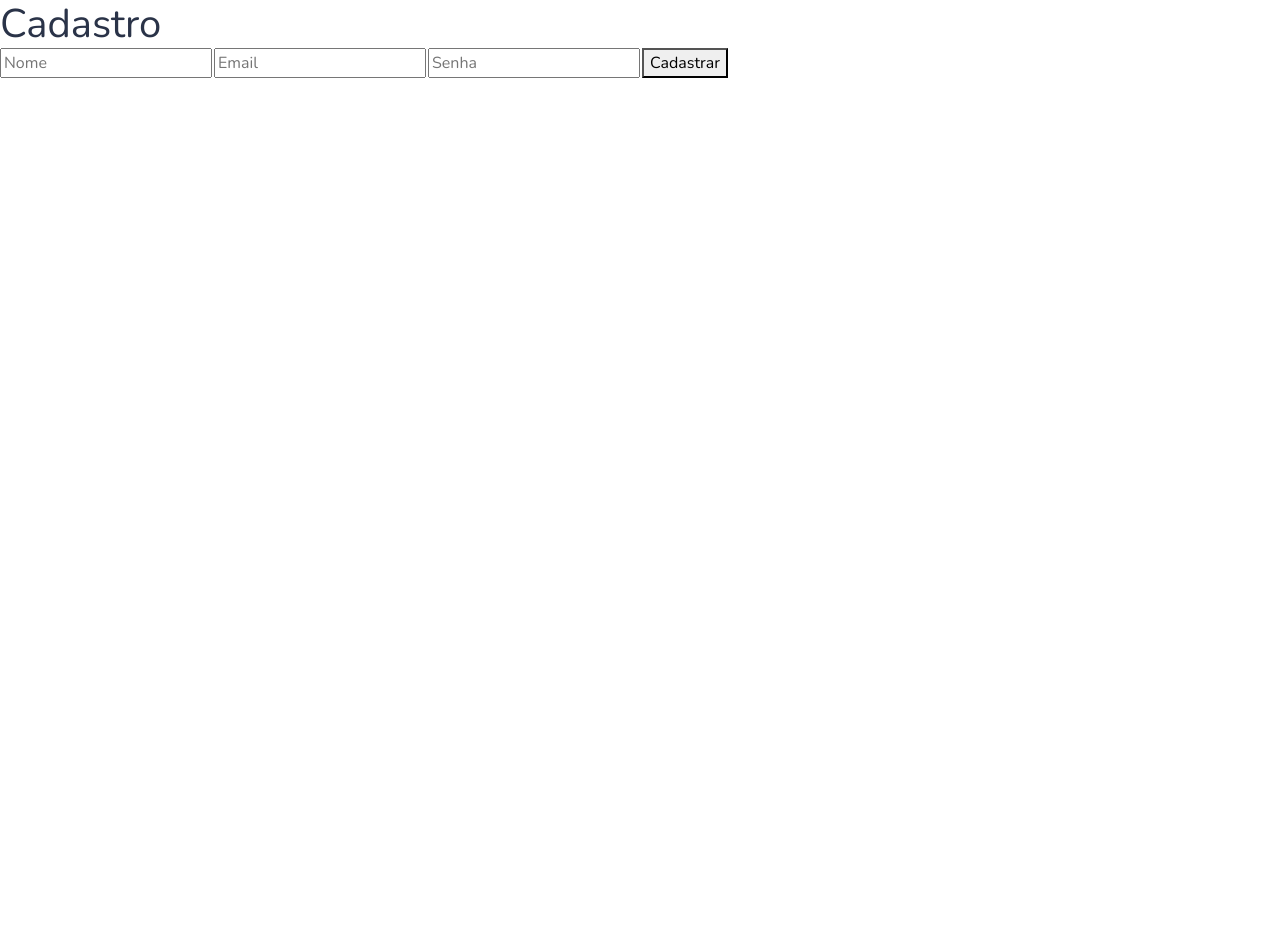
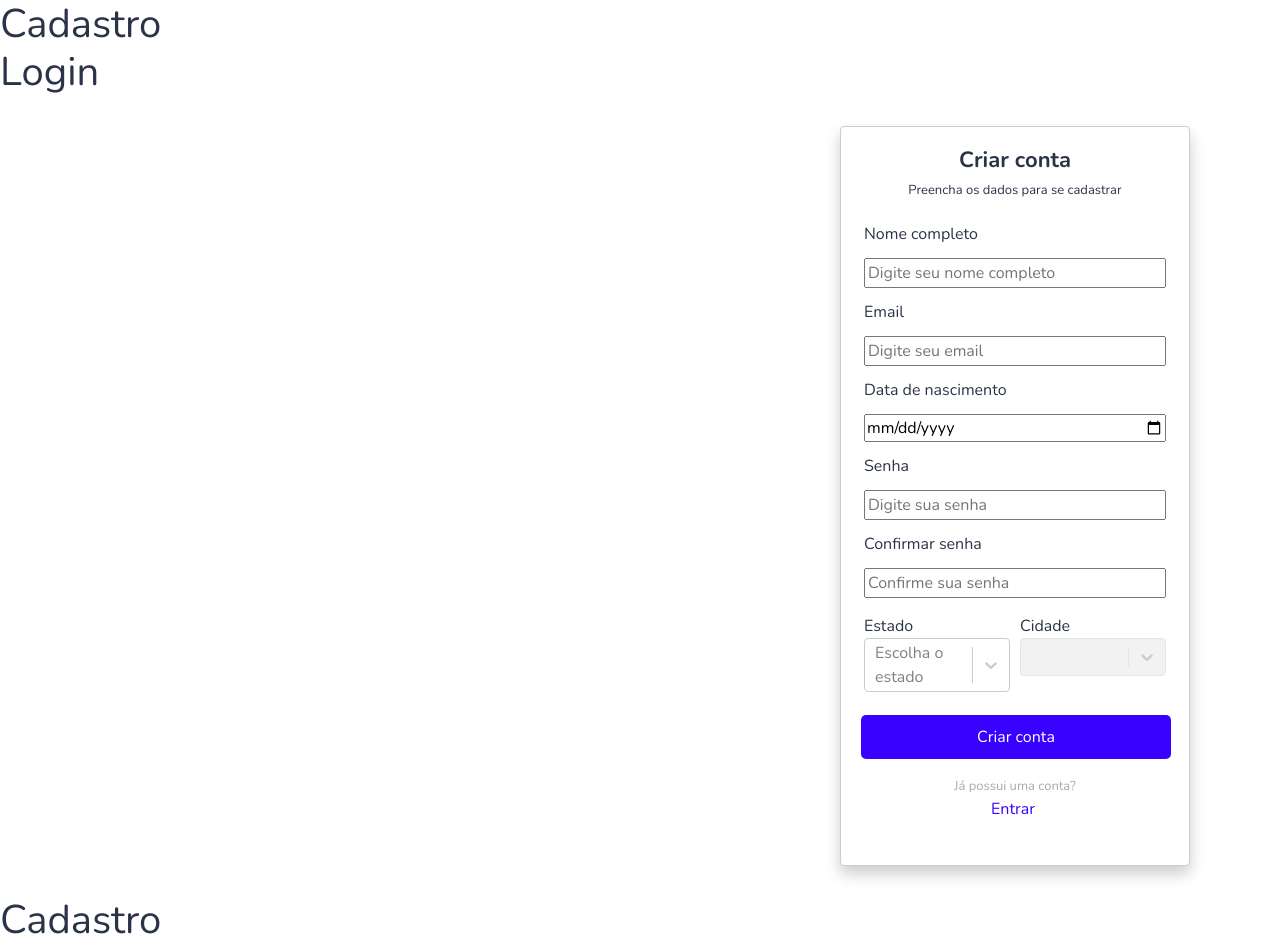
Before and after one commit to AnaPaulaJBraga/front-voluntariado-extensao, a React (Vite) app: page /inicio in a window 1280 px wide. Before the commit the page ends 800 px from the top, so only its background shows below. Built offline with nearby package versions, Linux system fonts and the light colour scheme.

Commit message:
feat: adição de componente CidadeEstado com select e alterações no Register.jsx

```diff
--- a/package.json
+++ b/package.json
@@ -13,7 +13,8 @@
     "bootstrap": "^5.3.8",
     "react": "^19.2.5",
     "react-dom": "^19.2.5",
-    "react-router-dom": "^7.14.2"
+    "react-router-dom": "^7.14.2",
+    "react-select": "^5.10.2"
   },
   "devDependencies": {
     "@eslint/js": "^10.0.1",
--- /dev/null
+++ b/src/components/CityState/CidadeEstado.jsx
@@ -0,0 +1,67 @@
+import Select from "react-select";
+import { useState } from "react";
+
+// Estados
+const estados = [
+  { value: "SP", label: "São Paulo" },
+  { value: "RJ", label: "Rio de Janeiro" },
+  { value: "MG", label: "Minas Gerais" },
+  { value: "PR", label: "Paraná" },
+];
+
+// Cidades por estado (você pode aumentar depois)
+const cidadesPorEstado = {
+  SP: ["São Paulo", "Registro", "Santos", "Campinas"],
+  RJ: ["Rio de Janeiro", "Niterói"],
+  MG: ["Belo Horizonte", "Uberlândia"],
+  PR: ["Curitiba", "Londrina"],
+};
+
+export default function CidadeEstado() {
+  const [cidades, setCidades] = useState([]);
+  const [estadoSelecionado, setEstadoSelecionado] = useState(null);
+
+  // Quando escolhe estado
+  const handleEstado = (estado) => {
+    setEstadoSelecionado(estado);
+
+    const lista = cidadesPorEstado[estado.value] || [];
+
+    const formatado = lista.map((cidade) => ({
+      value: cidade,
+      label: cidade,
+    }));
+
+    setCidades(formatado);
+  };
+
+  return (
+    <div className="form-container-UF">
+
+      {/* ESTADO */}
+      <div className="campo">
+        <label>Estado</label>
+        <Select
+          options={estados}
+          onChange={handleEstado}
+          placeholder="Escolha o estado"
+        />
+      </div>
+
+      {/* CIDADE */}
+      <div className="campo">
+        <label>Cidade</label>
+        <Select
+          options={cidades}
+          placeholder={
+            estadoSelecionado
+              ? "Escolha a cidade"
+              : ""
+          }
+          isDisabled={!estadoSelecionado}
+        />
+      </div>
+
+    </div>
+  );
+}
--- /dev/null
+++ b/src/components/RegisterHeader/RegisterHeader.css
@@ -0,0 +1,51 @@
+.form-container {
+  display: flex;
+  padding: 3px;
+  flex-direction: column;
+  gap: 12px;
+  margin-top: 20px;
+}
+
+.form-container-UF {
+  display: flex;
+  padding: 3px;
+  flex-direction: row;
+  gap: 10px;
+  margin-top: 10px;
+}
+
+.campo {
+  display: flex;
+  flex-direction: column;
+  flex: 1;
+}
+
+.button-criar {
+    margin-top: 20px;
+    background-color: #3700ff;
+    color: #fff;
+    padding: 10px;
+    border: none;
+    border-radius: 5px;
+    cursor: pointer;
+    width: 310px;
+}
+
+.ja-possui-conta {
+    display: flex;
+    justify-content: center;
+    font-size: small;
+    color: #b2a6a6;
+    margin-top: 20px;
+}
+
+.button-entrar {
+    display: flex;
+    justify-content: center;
+    border: none;
+    background: none;
+    font-size: medium;
+    color: #3700ff;
+    margin-left: 62px;
+    margin-top: 2px;
+}
--- /dev/null
+++ b/src/components/RegisterHeader/RegisterHeader.jsx
@@ -0,0 +1,88 @@
+import Header from "../Header";
+import "./RegisterHeader.css";
+import CidadeEstado from "../CityState/CidadeEstado";
+
+const Register = () => {
+    return (
+        <div>
+        <h1>Cadastro</h1>
+    <>
+        <Header />
+        <div style={{ background: "#ffffff", minHeight: "100vh" }}>
+        <div
+            style={{
+                display: "flex",
+                justifyContent: "center",
+                alignItems: "center",
+                height: "100vh",
+            }}
+            >
+            <div
+            style={{
+                border: "1px solid #ccc",
+                padding: "20px",
+                borderRadius: "4px",
+                width: "350px",
+                height: "740px",
+                boxShadow: "0 8px 15px rgba(0,0,0,0.2)",
+                background: "white",
+                marginLeft: "750px",
+            }}
+            >
+            <h1 style={{ textAlign: "center", fontSize: 22, fontWeight: "bolder" }}>Criar conta</h1>
+            <h4
+                style={{
+                    textAlign: "center",
+                    fontWeight: "normal",
+                    marginTop: "10px",
+                    fontSize: 13
+                }}
+            >
+                Preencha os dados para se cadastrar
+            </h4>
+            <form>
+            <div className="form-container">
+                <label htmlFor="nome">Nome completo</label>
+                <input type="text" placeholder="Digite seu nome completo" />
+
+                <label htmlFor="email">Email</label>
+                <input type="email" placeholder="Digite seu email" />
+
+                <label htmlFor="nascimento">Data de nascimento</label>
+                <input type="date" placeholder="" />
+
+                <label htmlFor="senha">Senha</label>
+                <input type="password" placeholder="Digite sua senha" />
+
+                <label htmlFor="senha-confirmacao">Confirmar senha</label>
+                <input type="password" placeholder="Confirme sua senha" />
+            </div>
+            <CidadeEstado />
+
+                <button
+                className="button-criar"
+                type="submit"
+                >
+                Criar conta
+                </button>
+
+                <h4 className="ja-possui-conta">
+                    Já possui uma conta?
+                </h4>
+
+                <button className="button-entrar">
+                    <h4 className="button-entrar">
+                        Entrar
+                    </h4>
+                </button>
+
+            </form>
+            </div>
+        </div>
+        </div>
+    </>
+    </div>
+    );
+};
+
+export default Register;
--- a/src/pages/Register.jsx
+++ b/src/pages/Register.jsx
@@ -1,14 +1,10 @@
+import RegisterHeader from "../components/RegisterHeader/RegisterHeader";
+
 const Register = () => {
   return (
     <div>
+      <RegisterHeader />
       <h1>Cadastro</h1>
-
-      <form style={{ display: "flex", gap: "2px" }} >
-        <input type="text" placeholder="Nome"/>
-        <input type="email" placeholder="Email"/>
-        <input type="password" placeholder="Senha"/>
-        <button type="submit">Cadastrar</button>
-      </form>
     </div>
   );
 };
```
Also changed, not shown: 1 other file (tests, documents, lock files or other folders).
